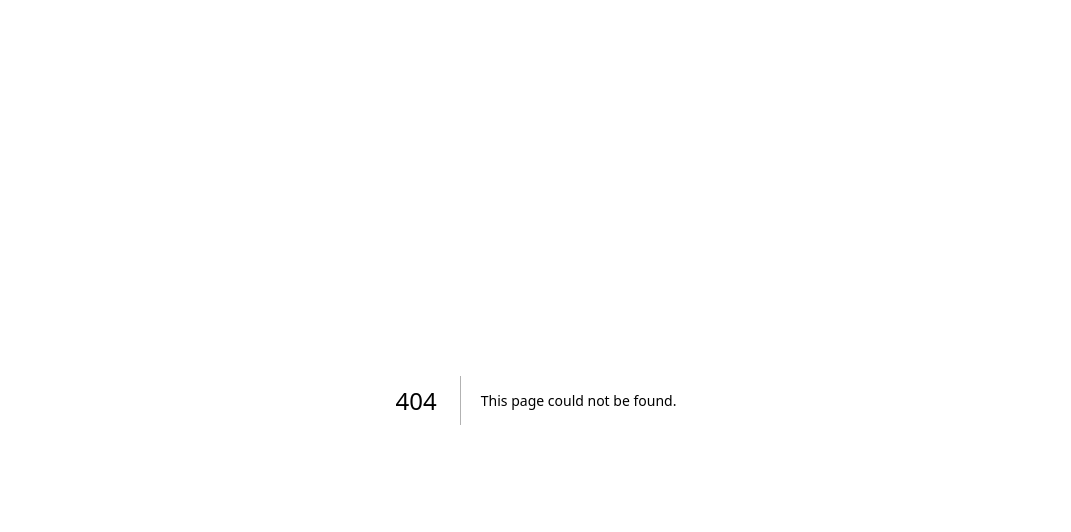
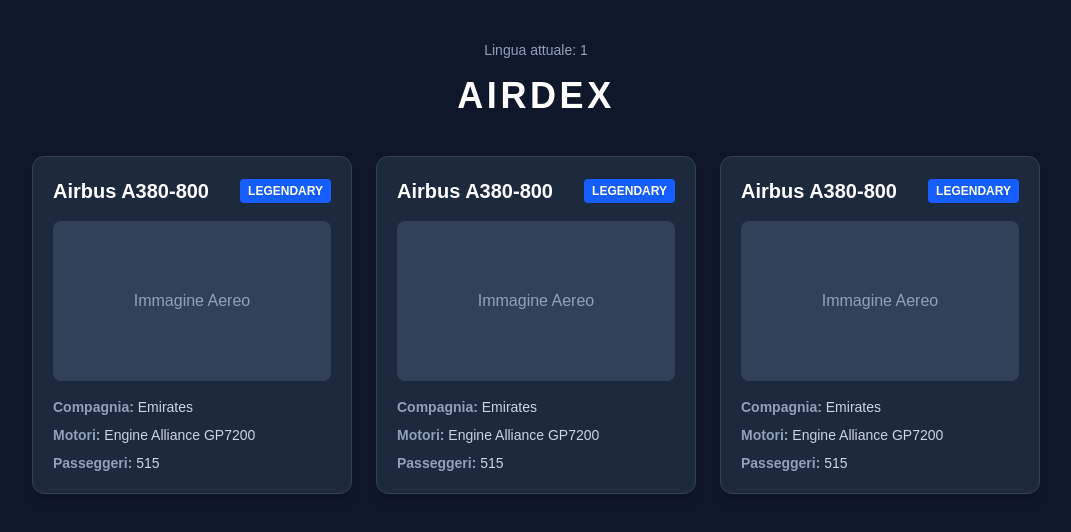
Before and after one commit to etnic90/AirDex, a Next.js app: page /1 in a window 1280 px wide. Before the commit this address had no page. Shown: the top 532 px of the page, without its empty margins (104-1175 px from the left). Built offline with nearby package versions, Linux system fonts and the light colour scheme.

Commit message:
Giorno 4: setup architettura routing multilingua [lang]

```diff
--- /dev/null
+++ b/src/app/[lang]/page.tsx
@@ -0,0 +1,26 @@
+import AircraftCard from "../../components/AircraftCard";
+
+// 1. Aggiungiamo 'async' per dire alla funzione di aspettare i dati
+// 2. Specifichiamo che i params sono una Promise (una promessa di dati futuri)
+export default async function Home({ params }: { params: Promise<{ lang: string }> }) {
+
+  // 3. Estraiamo il valore reale usando 'await'
+  const resolvedParams = await params;
+
+  return (
+    <main className="min-h-screen bg-slate-900 p-10 flex flex-col items-center">
+      {/* Ora stampiamo il valore risolto */}
+      <div className="text-slate-400 text-sm mb-4">Lingua attuale: {resolvedParams.lang}</div>
+
+      <h1 className="text-4xl font-bold text-white tracking-widest uppercase mb-10">
+        AirDex
+      </h1>
+
+      <div className="flex gap-6 flex-wrap justify-center">
+        <AircraftCard />
+        <AircraftCard />
+        <AircraftCard />
+      </div>
+    </main>
+  );
+}
--- a/src/app/page.tsx
+++ /dev/null
@@ -1,18 +0,0 @@
-import AircraftCard from "../components/AircraftCard";
-
-export default function Home() {
-  return (
-    <main className="min-h-screen bg-slate-900 p-10 flex flex-col items-center">
-      <h1 className="text-4xl font-bold text-white tracking-widest uppercase mb-10">
-        Aviation Pokedex
-      </h1>
-
-      {/* Mostriamo tre card come esempio */}
-      <div className="flex gap-6 flex-wrap justify-center">
-        <AircraftCard />
-        <AircraftCard />
-        <AircraftCard />
-      </div>
-    </main>
-  );
-}
```
Also changed, not shown: 1 other file (tests, documents, lock files or other folders).
